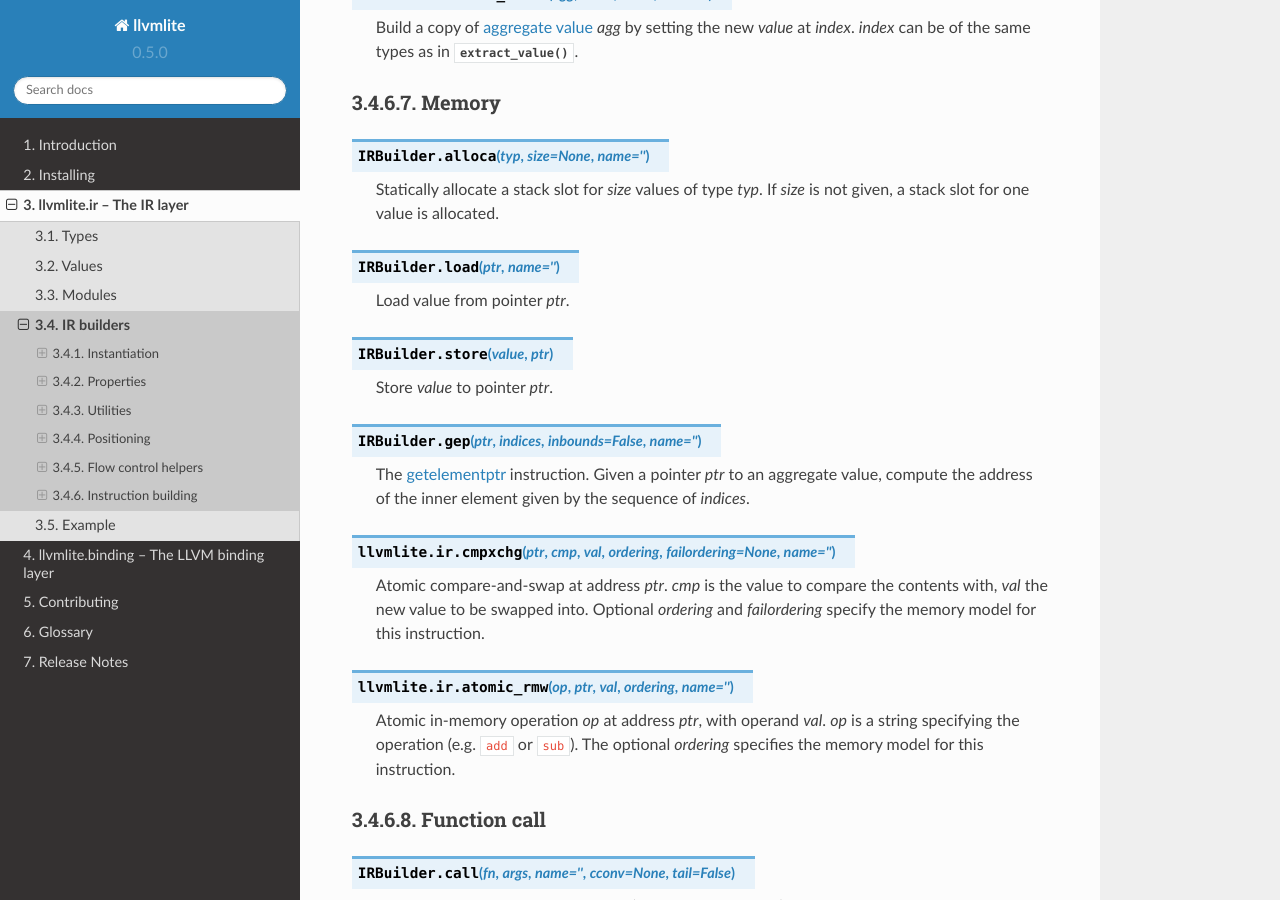
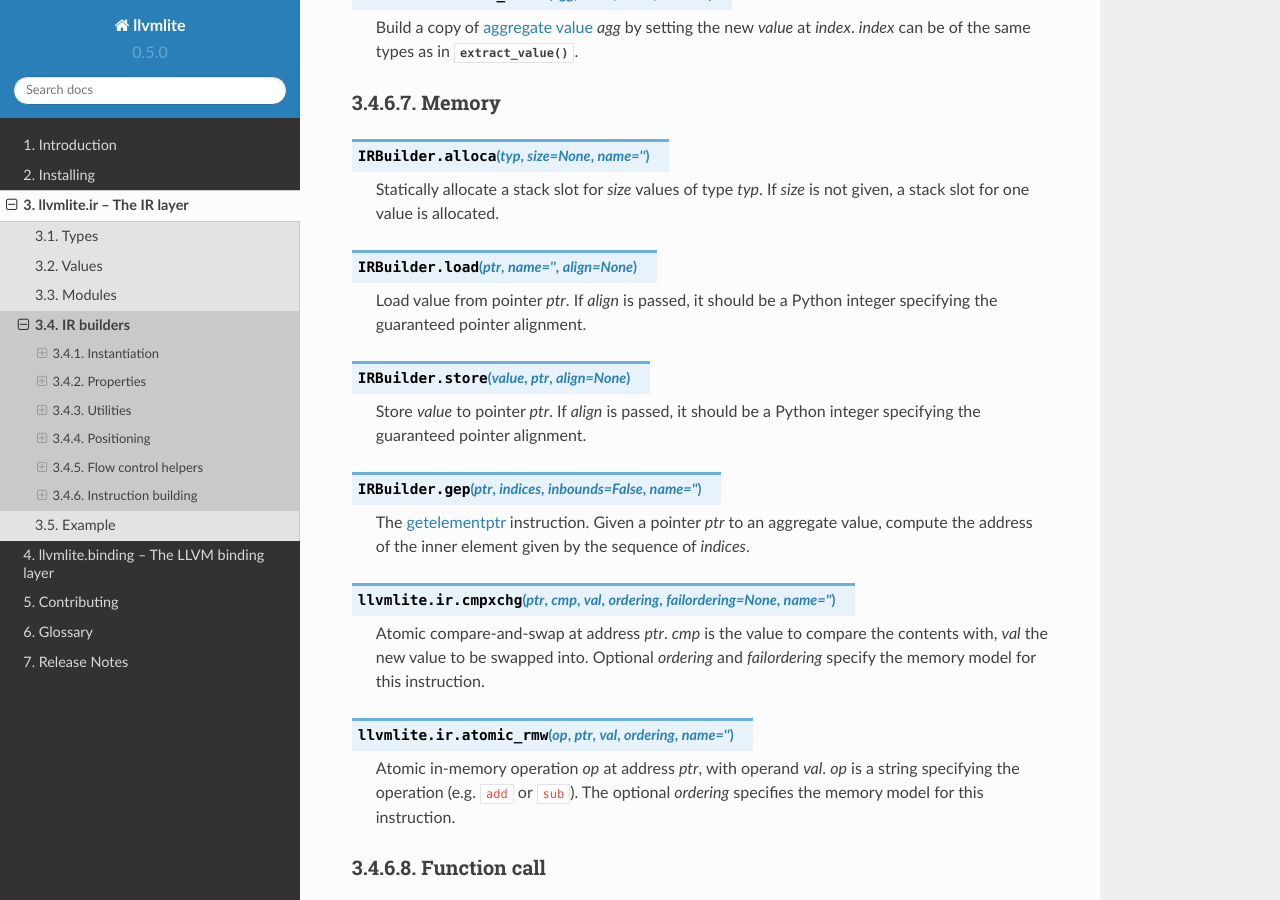
Before and after one commit to numba/llvmlite, a Sphinx documentation site: the page built from docs/source/ir/builder.rst, in a window 1280 px wide and 900 px high, scrolled down 7081 px. Built offline with Sphinx 7.4.7 and the Read the Docs theme 2.0.0, drawn with Linux system fonts in a browser that asks for light colours.

Commit message:
Add a *align* parameter to IRBuilder.load() and store()

```diff
--- a/docs/source/ir/builder.rst
+++ b/docs/source/ir/builder.rst
@@ -375,13 +375,15 @@
    Statically allocate a stack slot for *size* values of type *typ*.
    If *size* is not given, a stack slot for one value is allocated.
 
-.. method:: IRBuilder.load(ptr, name='')
+.. method:: IRBuilder.load(ptr, name='', align=None)
 
-   Load value from pointer *ptr*.
+   Load value from pointer *ptr*.  If *align* is passed, it should
+   be a Python integer specifying the guaranteed pointer alignment.
 
-.. method:: IRBuilder.store(value, ptr)
+.. method:: IRBuilder.store(value, ptr, align=None)
 
-   Store *value* to pointer *ptr*.
+   Store *value* to pointer *ptr*.  If *align* is passed, it should
+   be a Python integer specifying the guaranteed pointer alignment.
 
 .. method:: IRBuilder.gep(ptr, indices, inbounds=False, name='')
 
```
Also changed, not shown: 4 other files.
